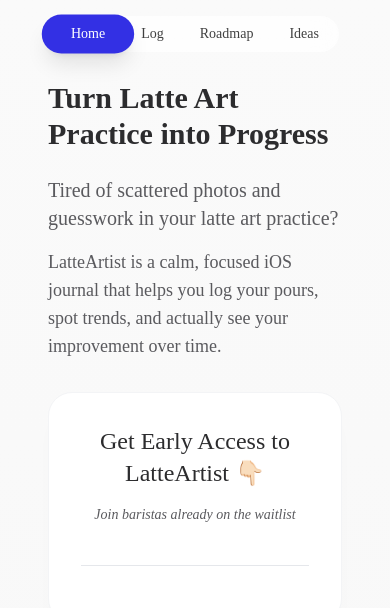
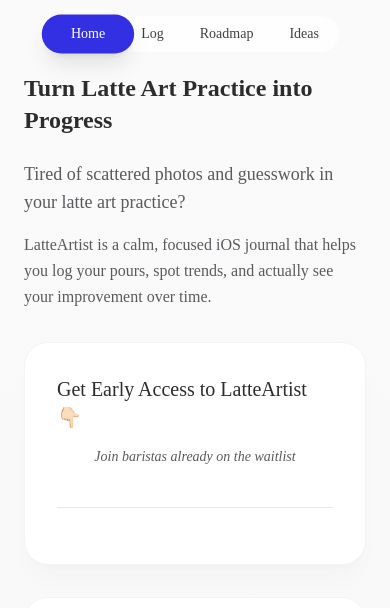
Before and after one commit to pbantolas/latteartist-site, an Astro site: page / in a window 390 px wide. Shown: the top 608 px of the page. Built offline with nearby package versions, Linux system fonts and the light colour scheme; Astro itself is replaced by a stand-in of ours; no server answers.

Commit message:
fix layout on mobile

```diff
--- a/src/components/SignupForm.astro
+++ b/src/components/SignupForm.astro
@@ -8,7 +8,9 @@
     style="animation-delay: 1.0s"
     id="signup-container"
 >
-    <h2 class="text-2xl font-medium text-primary text-center mb-4 mt-0">
+    <h2
+        class="text-xl md:text-2xl font-medium text-primary md:text-center mb-4 mt-0"
+    >
         Get Early Access to LatteArtist 👇🏻
     </h2>
     <SubscriberCount />
--- a/src/layouts/Layout.astro
+++ b/src/layouts/Layout.astro
@@ -150,7 +150,7 @@
         </script>
     </head>
     <body
-        class="font-sans text-primary bg-gradient-to-b from-gradient-start to-gradient-end flex flex-col items-center min-h-screen p-8 leading-relaxed transition-colors duration-300 ease-in-out"
+        class="font-sans text-primary bg-gradient-to-b from-gradient-start to-gradient-end flex flex-col items-center min-h-screen p-2 leading-relaxed transition-colors duration-300 ease-in-out"
     >
         <!-- Fixed Navigation Bar -->
         <nav
@@ -164,7 +164,7 @@
 
         {/* Add pt-16 to push content below the fixed nav */}
         <div
-            class="container w-full max-w-5xl mx-auto px-4 flex flex-col flex-grow pt-12"
+            class="container w-full max-w-5xl mx-auto px-4 flex flex-col flex-grow pt-16"
         >
             <slot />
             <footer
--- a/src/pages/index.astro
+++ b/src/pages/index.astro
@@ -16,14 +16,14 @@
         <div class="mb-4 md:flex md:gap-8 md:max-w-6xl md:mx-auto">
             {/* Left column - text and signup form */}
             <div class="md:w-3/5 md:mt-8">
-                <h1 class="text-3xl md:text-4xl font-bold mb-6">
+                <h1 class="text-2xl md:text-4xl font-bold mb-6">
                     Turn Latte Art Practice into Progress
                 </h1>
-                <p class="text-xl font-normal text-secondary mb-4">
+                <p class="text-lg md:text-xl font-normal text-secondary mb-4">
                     Tired of scattered photos and guesswork in your latte art
                     practice?
                 </p>
-                <p class="text-lg font-light text-secondary mb-8">
+                <p class="md:text-lg font-light text-secondary mb-8">
                     LatteArtist is a calm, focused iOS journal that helps you
                     log your pours, spot trends, and actually see your
                     improvement over time.
```
